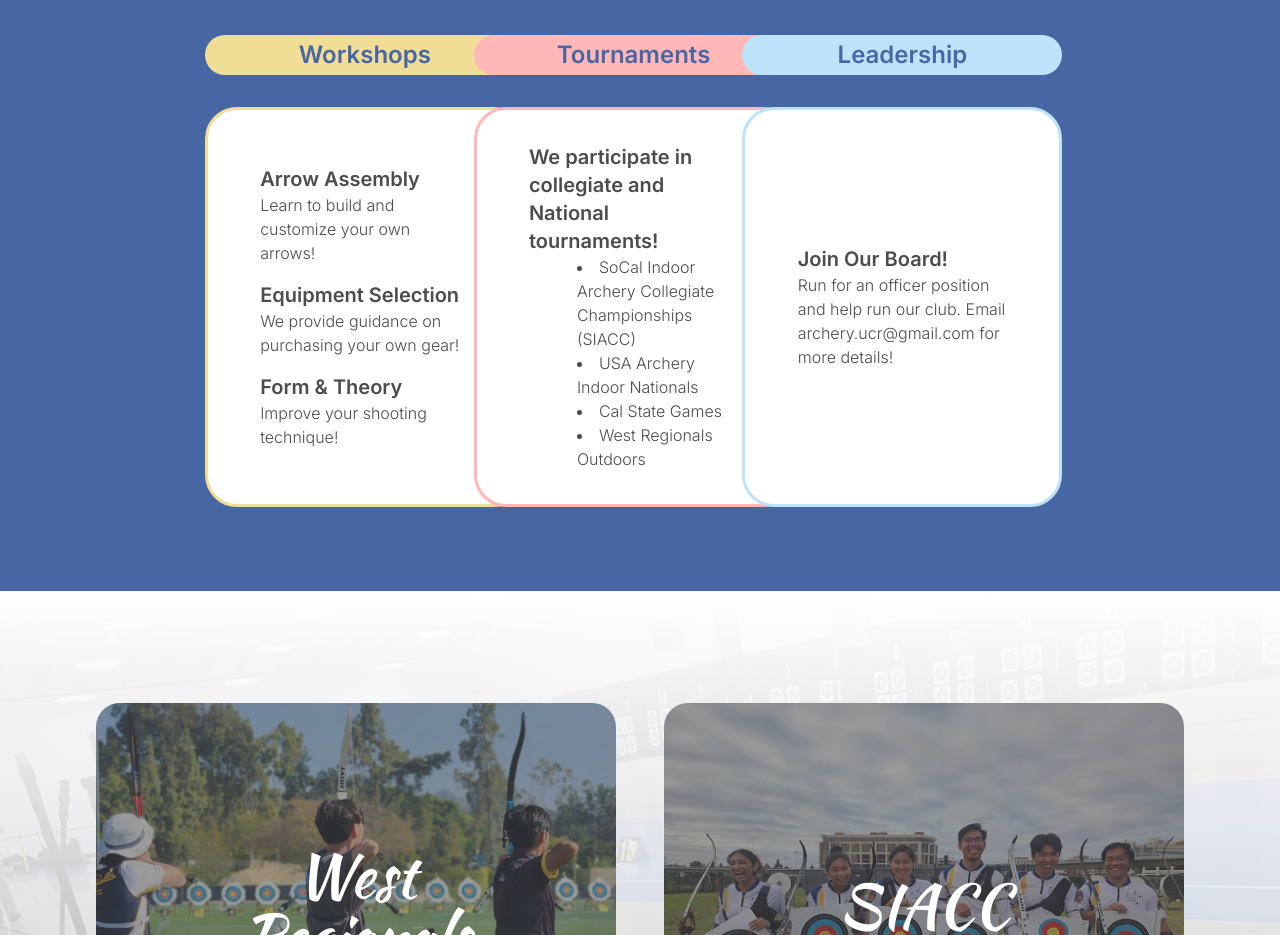
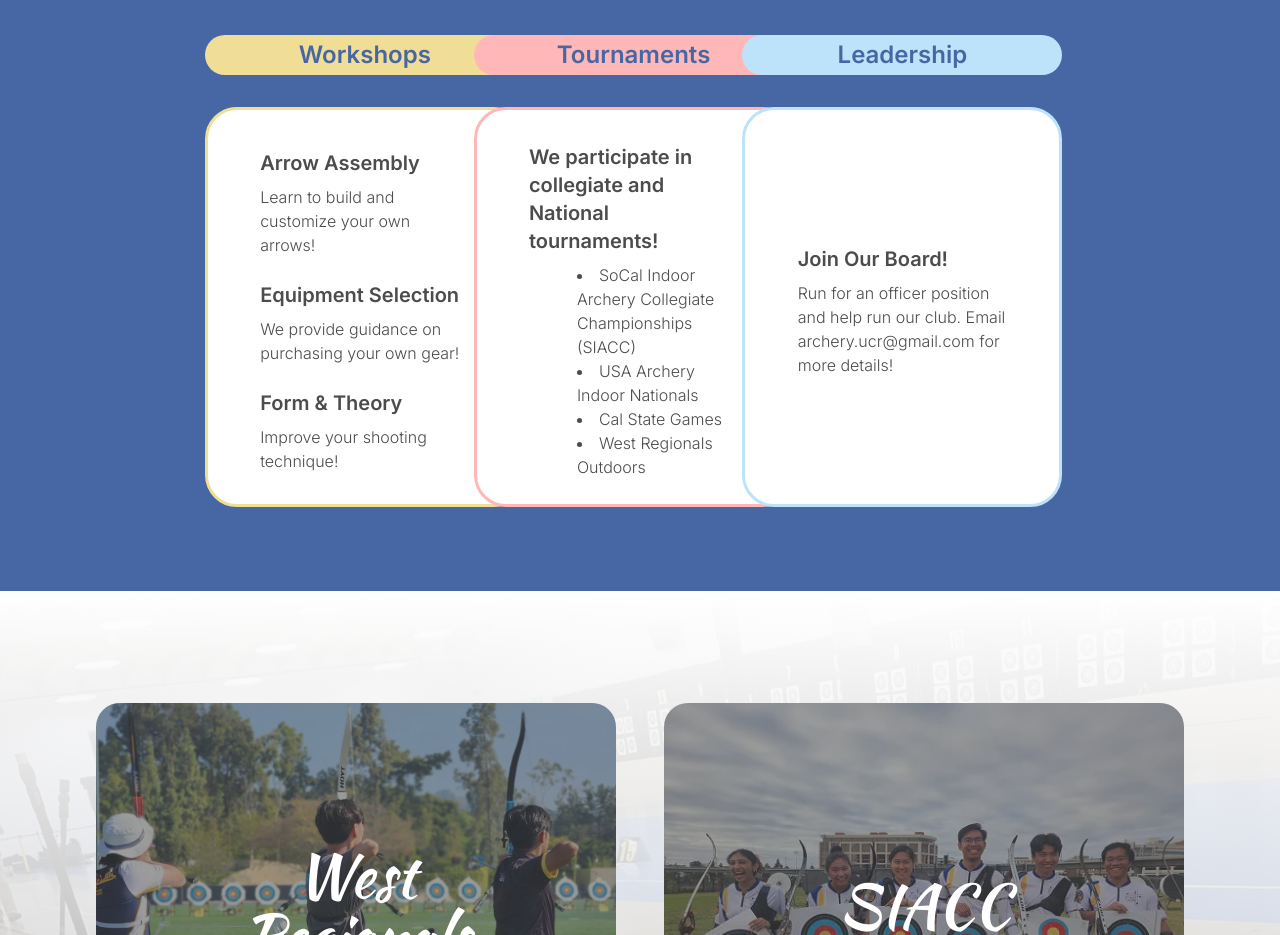
Before and after one commit to acm-ucr/archery-website, a Next.js app: page /about in a window 1280 px wide. Shown: the part 1160-2095 px from the top of the page. Built offline with nearby package versions, Linux system fonts and the light colour scheme.

Commit message:
Updated padding breakpoints

```diff
--- a/src/components/about/offerCard.tsx
+++ b/src/components/about/offerCard.tsx
@@ -34,7 +34,7 @@ export const OfferCard = ({
         <div className="flex w-2/3 flex-col justify-center">
           {sections?.map(({ title, description }, index) => (
             <div key={index} className="py-2">
-              <p className="text-archery-grey-200 text-s py-0 font-semibold md:py-2 md:text-base lg:py-0 lg:text-xl">
+              <p className="text-archery-grey-200 text-s font-semibold sm:py-0 md:py-2 md:text-base lg:py-0 lg:text-xl xl:py-2">
                 {title}
               </p>
               <p className="text-archery-grey-200 text-xs font-light md:text-base">
@@ -45,7 +45,7 @@ export const OfferCard = ({
 
           {lists?.map(({ title, listItems }, index) => (
             <div key={index} className="py-2">
-              <p className="text-archery-grey-200 text-s py-0 font-semibold md:py-2 md:text-base lg:py-0 lg:text-xl">
+              <p className="text-archery-grey-200 text-s font-semibold sm:py-0 md:py-2 md:text-base lg:py-0 lg:text-xl xl:py-2">
                 {title}
               </p>
               {listItems.map((item, index) => (
```
